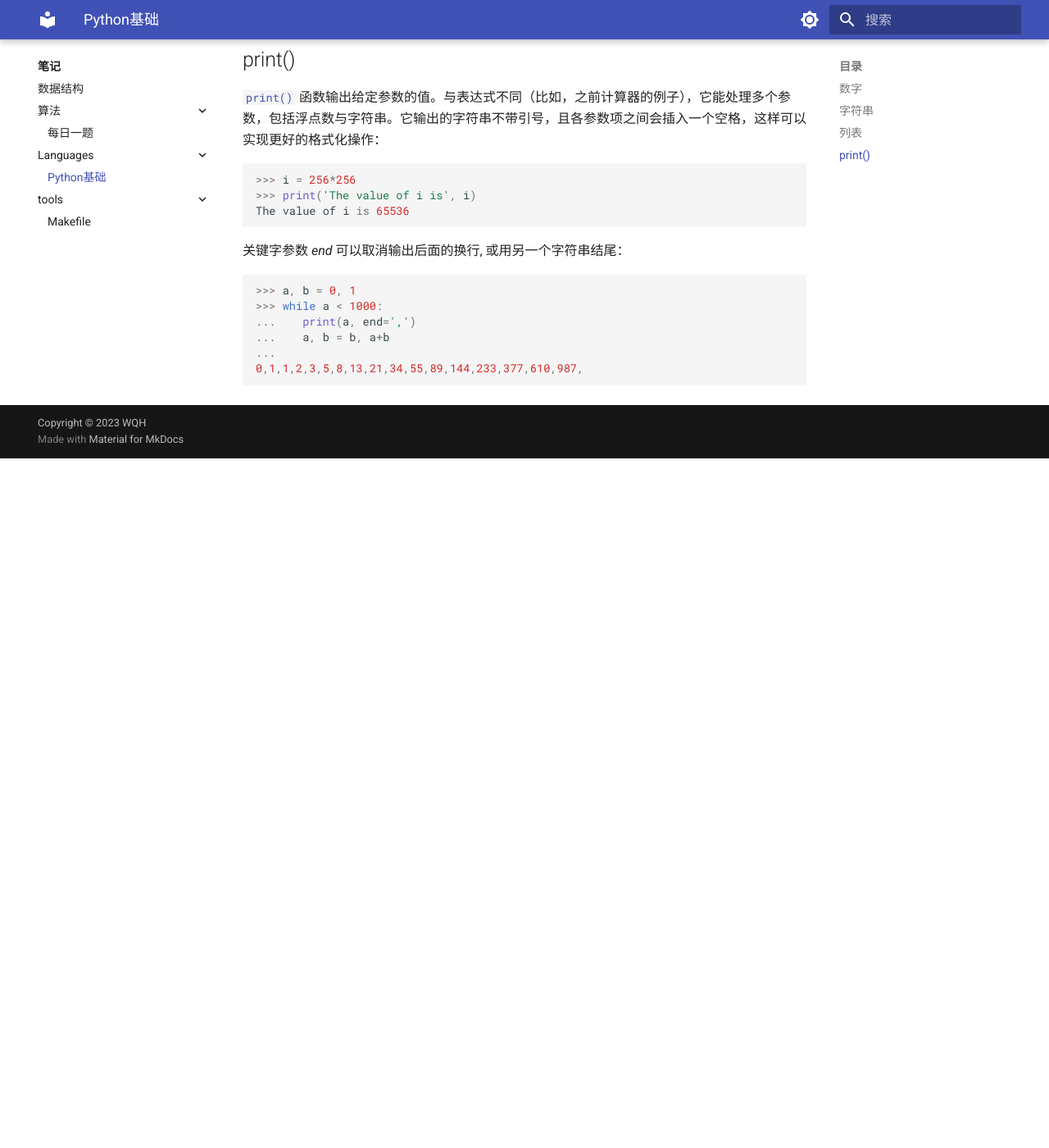
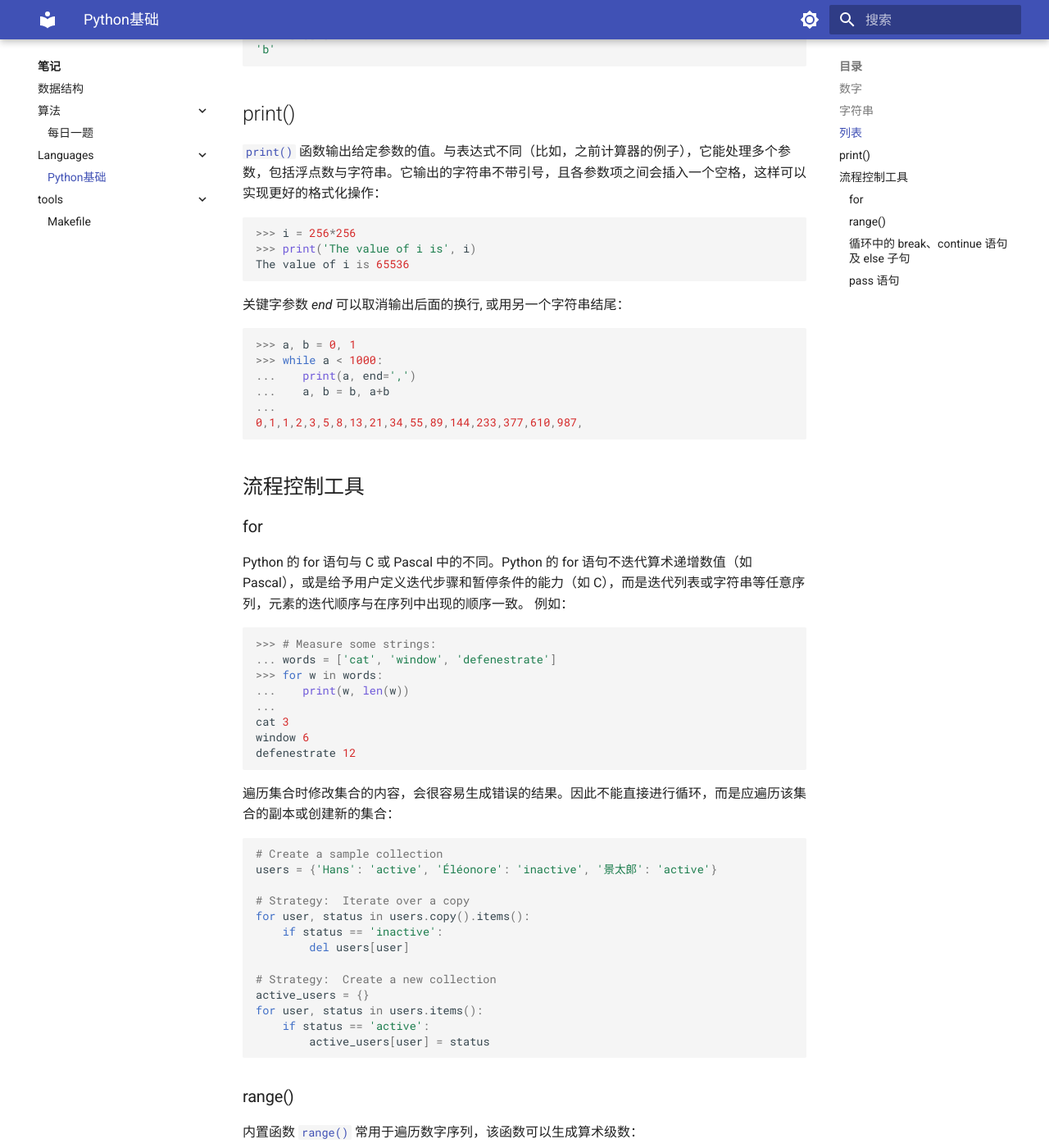
Before and after one commit to Norhua/website, an MkDocs documentation site: the page built from docs/note/languages/python基础/python基础.md, in a window 1280 px wide and 1400 px high, scrolled down 3764 px. Shown: the whole window at 82% size. Built offline with MkDocs 1.6.1 and Material for MkDocs 9.7.7, drawn with Linux system fonts in a browser that asks for light colours; before the commit the page ends 4323 px from its top, so only the background shows below that; some of the changed text lies outside the part shown.

Commit message:
添加bash.md，更新 python基础.md

````diff
--- a/docs/note/languages/python基础/python基础.md
+++ b/docs/note/languages/python基础/python基础.md
@@ -214,3 +215,130 @@
 ...
 0,1,1,2,3,5,8,13,21,34,55,89,144,233,377,610,987,
 ```
+## 流程控制工具
+### for
+Python 的 for 语句与 C 或 Pascal 中的不同。Python 的 for 语句不迭代算术递增数值（如 Pascal），或是给予用户定义迭代步骤和暂停条件的能力（如 C），而是迭代列表或字符串等任意序列，元素的迭代顺序与在序列中出现的顺序一致。 例如：
+```python
+>>> # Measure some strings:
+... words = ['cat', 'window', 'defenestrate']
+>>> for w in words:
+...    print(w, len(w))
+...
+cat 3
+window 6
+defenestrate 12
+```
+遍历集合时修改集合的内容，会很容易生成错误的结果。因此不能直接进行循环，而是应遍历该集合的副本或创建新的集合：
+```python
+# Create a sample collection
+users = {'Hans': 'active', 'Éléonore': 'inactive', '景太郎': 'active'}
+
+# Strategy:  Iterate over a copy
+for user, status in users.copy().items():
+    if status == 'inactive':
+        del users[user]
+
+# Strategy:  Create a new collection
+active_users = {}
+for user, status in users.items():
+    if status == 'active':
+        active_users[user] = status
+```
+### range()
+
+内置函数 [`range()`](https://docs.python.org/zh-cn/3/library/stdtypes.html#range) 常用于遍历数字序列，该函数可以生成算术级数：
+
+```python
+>>> for i in range(5):
+...     print(i)
+...
+0
+1
+2
+3
+4
+```
+
+生成的序列不包含给定的终止数值；`range(10)` 生成 10 个值，这是一个长度为 10 的序列，其中的元素索引都是合法的。range 可以不从 0 开始，还可以按指定幅度递增（递增幅度称为 '步进'，支持负数）：
+
+```python
+>>> list(range(5, 10))
+[5, 6, 7, 8, 9]
+
+>>> list(range(0, 10, 3))
+[0, 3, 6, 9]
+
+>>> list(range(-10, -100, -30))
+[-10, -40, -70]
+```
+
+如果只输出 range，会出现意想不到的结果：
+
+```python
+>>> range(10)
+range(0, 10)
+```
+
+[`range()`](https://docs.python.org/zh-cn/3/library/stdtypes.html#range) 返回对象的操作和列表很像，但其实这两种对象不是一回事。迭代时，该对象基于所需序列返回连续项，并没有生成真正的列表，从而节省了空间。
+
+这种对象称为可迭代对象 [iterable](https://docs.python.org/zh-cn/3/glossary.html#term-iterable)，函数或程序结构可通过该对象获取连续项，直到所有元素全部迭代完毕。[`for`](https://docs.python.org/zh-cn/3/reference/compound_stmts.html#for) 语句就是这样的架构，[`sum()`](https://docs.python.org/zh-cn/3/library/functions.html#sum) 是一种把可迭代对象作为参数的函数：
+
+```python
+>>> sum(range(4))  # 0 + 1 + 2 + 3
+6
+```
+
+下文将介绍更多返回可迭代对象或把可迭代对象当作参数的函数。 在 [数据结构](https://docs.python.org/zh-cn/3/tutorial/datastructures.html#tut-structures) 这一章节中，我们将讨论有关 [`list()`](https://docs.python.org/zh-cn/3/library/stdtypes.html#list) 的更多细节。
+
+### 循环中的 `break`、`continue` 语句及 `else` 子句
+
+[`break`](https://docs.python.org/zh-cn/3/reference/simple_stmts.html#break) 语句和 C 中的类似，用于跳出最近的 [`for`](https://docs.python.org/zh-cn/3/reference/compound_stmts.html#for) 或 [`while`](https://docs.python.org/zh-cn/3/reference/compound_stmts.html#while) 循环。
+
+循环语句支持 `else` 子句；[`for`](https://docs.python.org/zh-cn/3/reference/compound_stmts.html#for) 循环中，可迭代对象中的元素全部循环完毕，或 [`while`](https://docs.python.org/zh-cn/3/reference/compound_stmts.html#while) 循环的条件为假时，执行该子句；[`break`](https://docs.python.org/zh-cn/3/reference/simple_stmts.html#break) 语句终止循环时，不执行该子句。 请看下面这个查找素数的循环示例：
+
+```python
+for n in range(2, 10):
+>>>     for x in range(2, n):
+...         if n % x == 0:
+...             print(n, 'equals', x, '*', n//x)
+...             break
+...     else:
+...         # loop fell through without finding a factor
+...         print(n, 'is a prime number')
+...
+2 is a prime number
+3 is a prime number
+4 equals 2 * 2
+5 is a prime number
+6 equals 2 * 3
+7 is a prime number
+8 equals 2 * 4
+9 equals 3 * 3
+```
+
+与 [`if`](https://docs.python.org/zh-cn/3/reference/compound_stmts.html#if) 语句相比，循环的 `else` 子句更像 [`try`](https://docs.python.org/zh-cn/3/reference/compound_stmts.html#try) 的 `else` 子句： [`try`](https://docs.python.org/zh-cn/3/reference/compound_stmts.html#try) 的 `else` 子句在未触发异常时执行，循环的 `else` 子句则在未运行 `break` 时执行。`try` 语句和异常详见 [异常的处理](https://docs.python.org/zh-cn/3/tutorial/errors.html#tut-handling)。
+
+[`continue`](https://docs.python.org/zh-cn/3/reference/simple_stmts.html#continue) 语句也借鉴自 C 语言，表示继续执行循环的下一次迭代
+
+### pass 语句
+
+[`pass`](https://docs.python.org/zh-cn/3/reference/simple_stmts.html#pass) 语句不执行任何操作。语法上需要一个语句，但程序不实际执行任何动作时，可以使用该语句。例如：
+
+```python
+while True:
+    pass  # Busy-wait for keyboard interrupt (Ctrl+C)
+```
+
+下面这段代码创建了一个最小的类：
+
+```python
+class MyEmptyClass:
+    pass
+```
+
+[`pass`](https://docs.python.org/zh-cn/3/reference/simple_stmts.html#pass) 还可以用作函数或条件子句的占位符，让开发者聚焦更抽象的层次。此时，程序直接忽略 `pass`：
+
+```python
+def initlog(*args):
+    pass   # Remember to implement this!
+```
````
Also changed, not shown: other parts of docs/note/languages/python基础/python基础.md (+1 -0 lines), docs/note/tools/bash/bash.md (added, +137 -0 lines), docs/note/tools/bash/images/image-20221127121959752.png (added), docs/note/tools/bash/images/image-20221127122021818.png (added), docs/note/tools/bash/images/image-20221127122212724.png (added), docs/note/tools/bash/images/image-20221127122319463.png (added), docs/note/tools/bash/images/image-20221127123503631.png (added), docs/note/tools/bash/images/image-20221127123528312.png (added), docs/note/tools/bash/images/image-20221127123701206.png (added), docs/note/tools/bash/images/image-20221127123929162.png (added), docs/note/tools/bash/images/image-20221127133331519.png (added).
